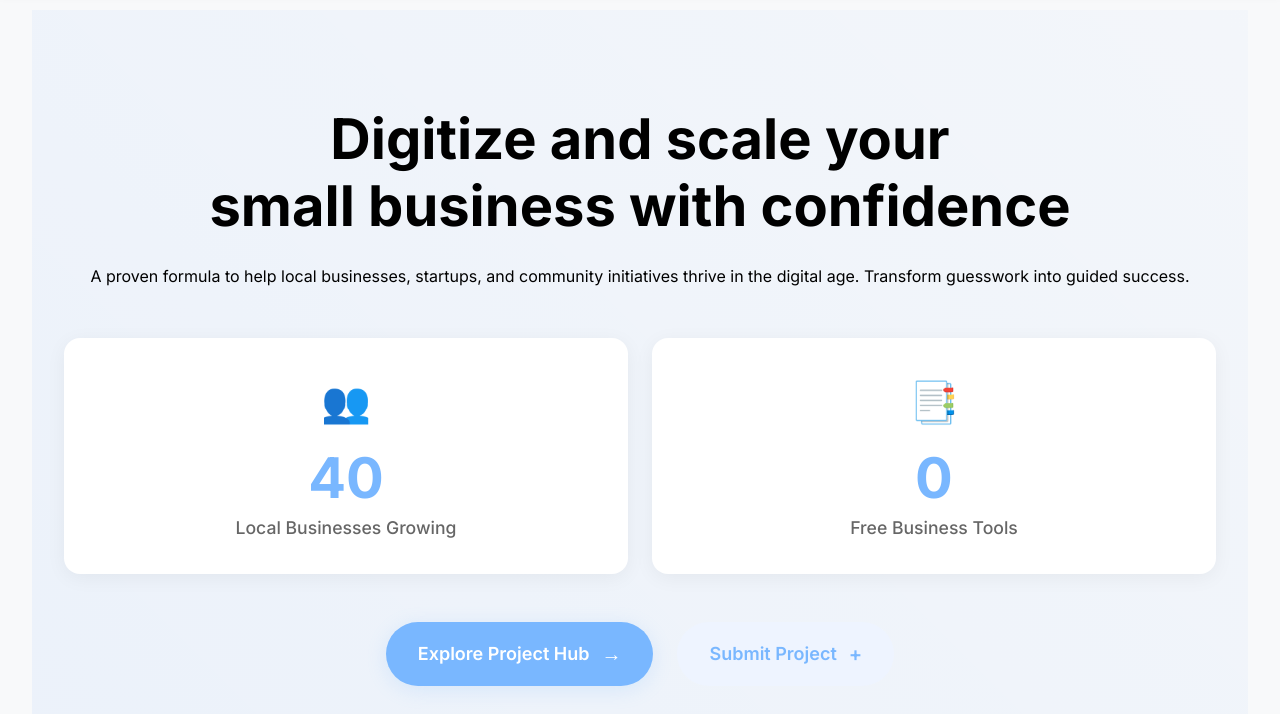
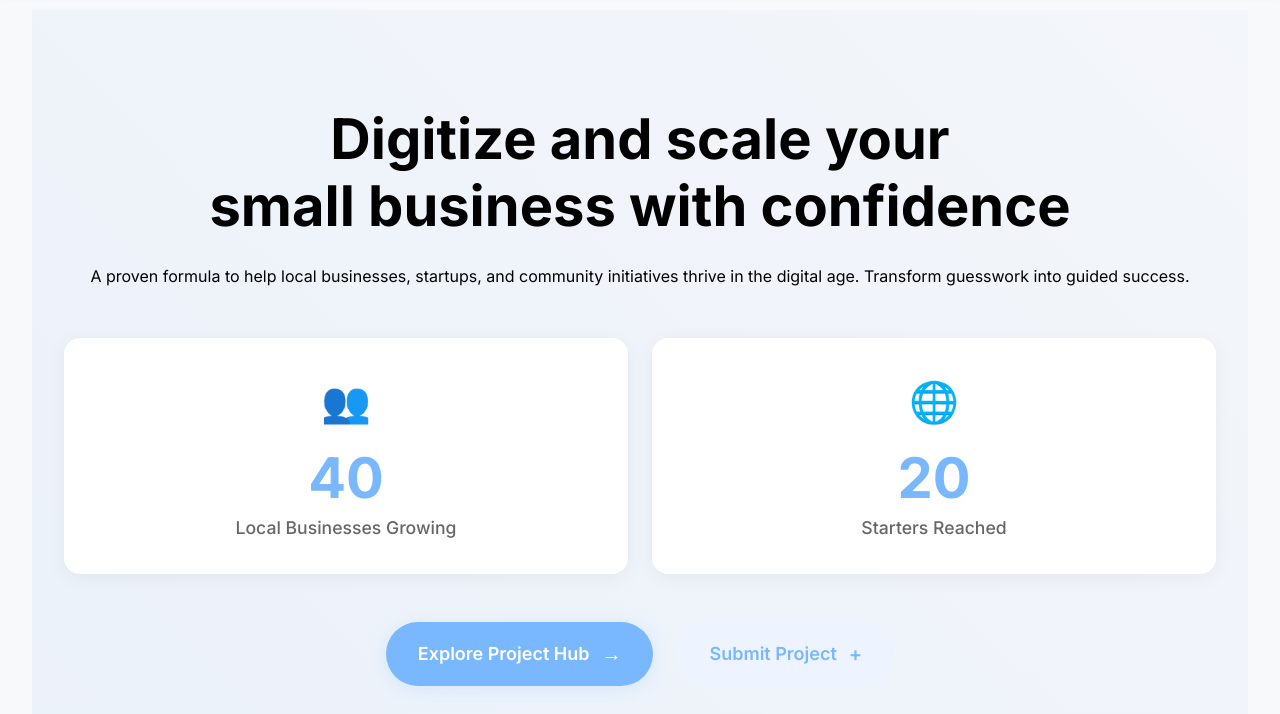
Before and after one commit to theprojectctrl/ctrll, a plain HTML site: page index.html in a window 1280 px wide. Shown: the part 86-800 px from the top of the page. Drawn offline with Linux system fonts and the light colour scheme.

Commit message:
Update index.html

```diff
--- a/index.html
+++ b/index.html
@@ -656,9 +656,9 @@
             <div class="metric-label">Local Businesses Growing</div>
           </div>
           <div class="metric-card">
-            <div class="metric-icon">📑</div>
-            <div class="metric-value" data-target="0">0</div>
-            <div class="metric-label">Free Business Tools</div>
+            <div class="metric-icon">🌐</div>
+            <div class="metric-value" data-target="20k+">20000</div>
+            <div class="metric-label">Starters Reached</div>
           </div>
         </div>
 
```
